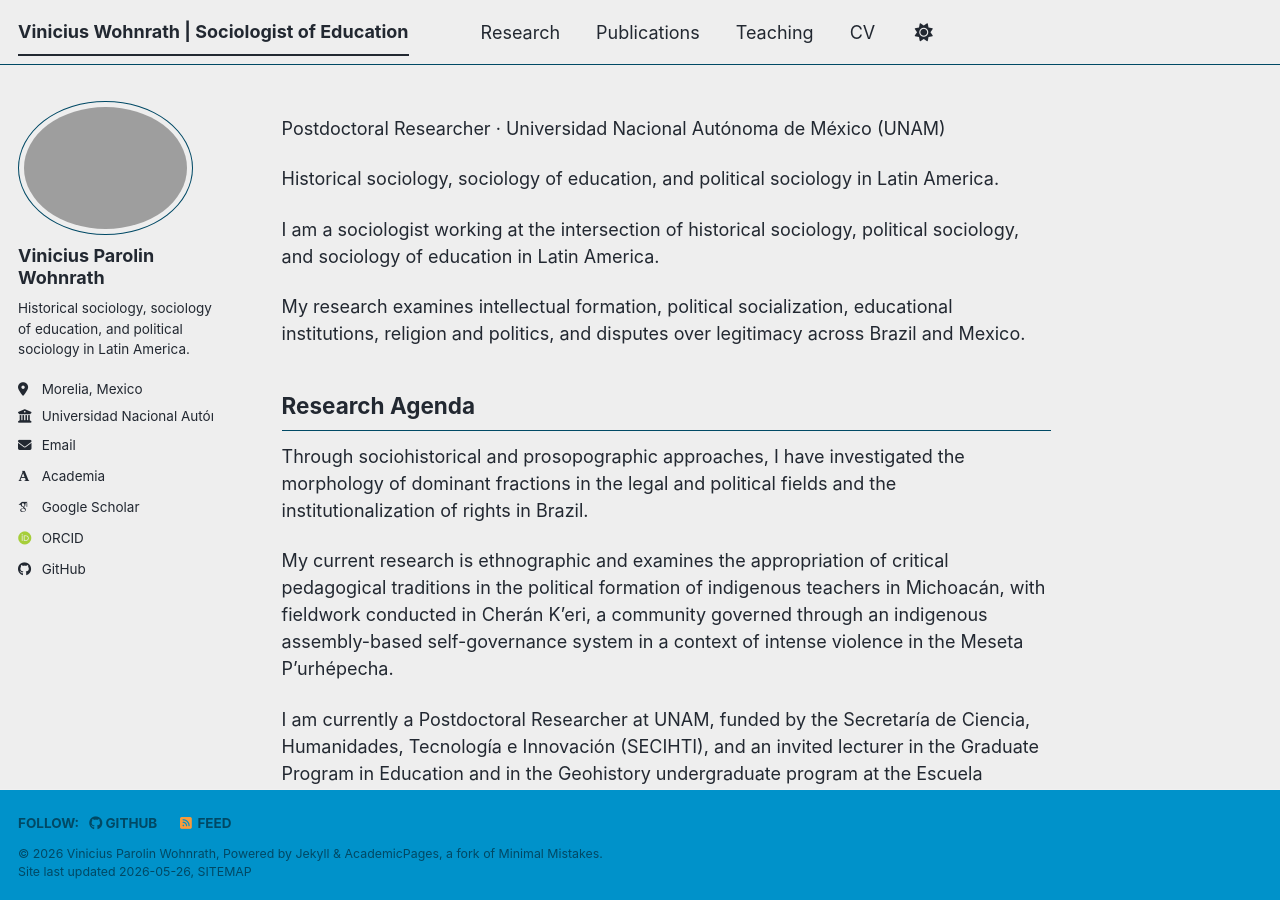
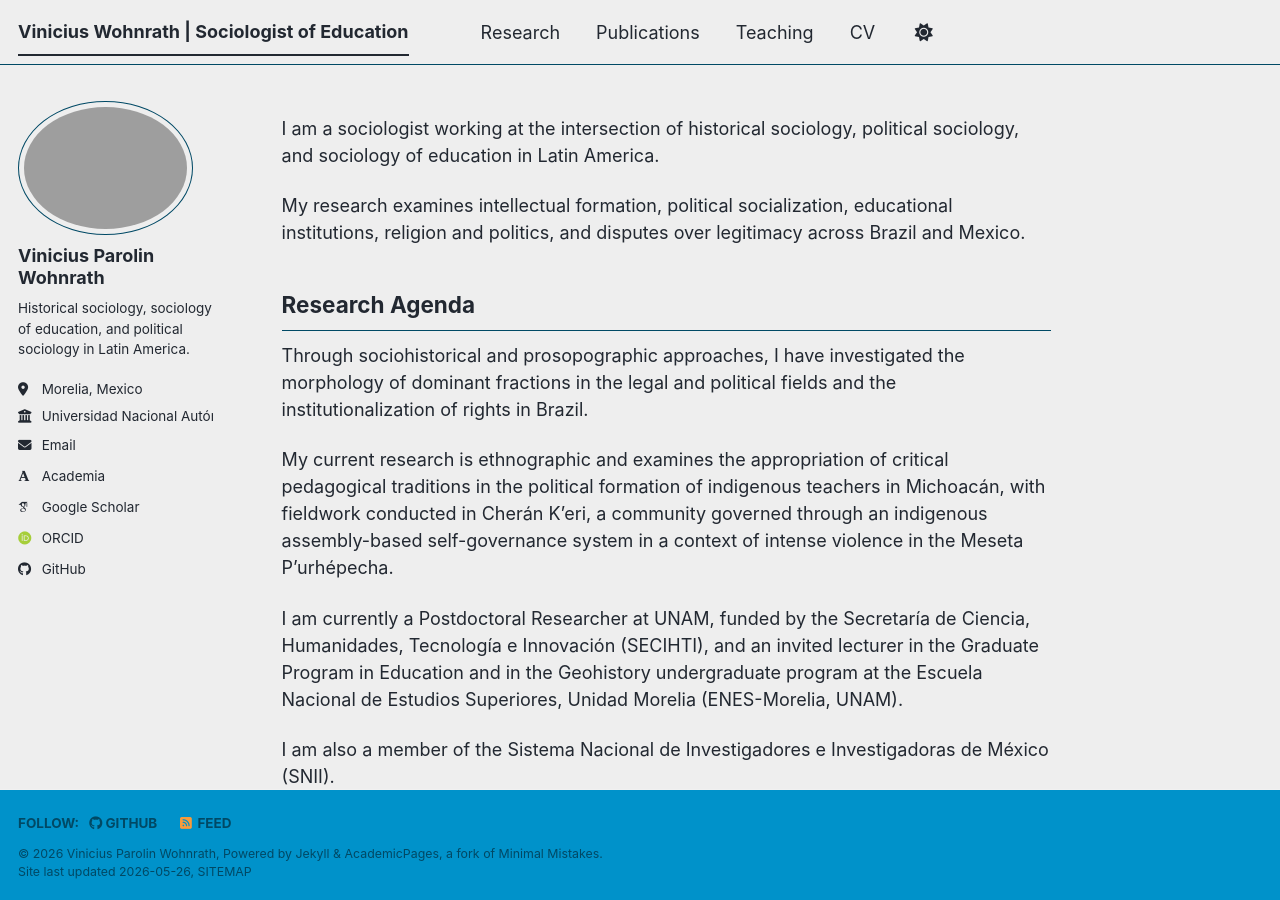
Before and after one commit to viniciuswohnrath/viniciuswohnrath.github.io, a Jekyll site: the page built from _pages/about.md, in a window 1280 px wide and 900 px high. Built offline with Jekyll 4.4.1, drawn with Linux system fonts in a browser that asks for light colours; some web fonts are replaced; a script bundle is joined from its source files by our own code; library files that are not in the unit come from our copies.

Commit message:
Update about.md

```diff
--- a/_pages/about.md
+++ b/_pages/about.md
@@ -5,10 +5,6 @@ permalink: /
 classes: wide
 author_profile: true
 ---
-
-Postdoctoral Researcher · Universidad Nacional Autónoma de México (UNAM)
-
-Historical sociology, sociology of education, and political sociology in Latin America.
 
 I am a sociologist working at the intersection of historical sociology, political sociology, and sociology of education in Latin America.
 
```
